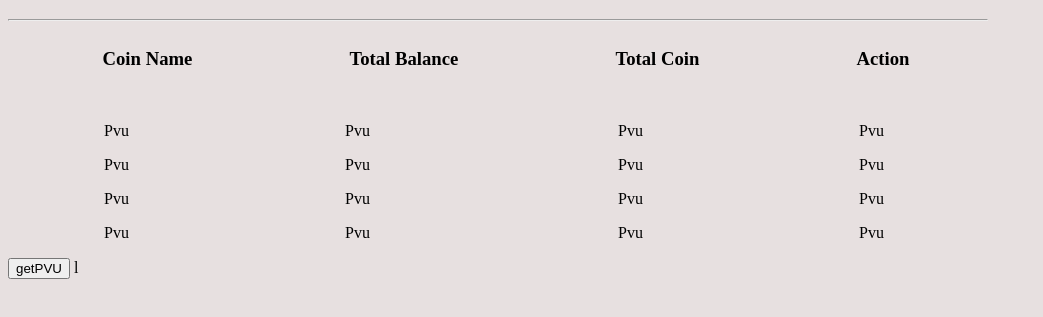
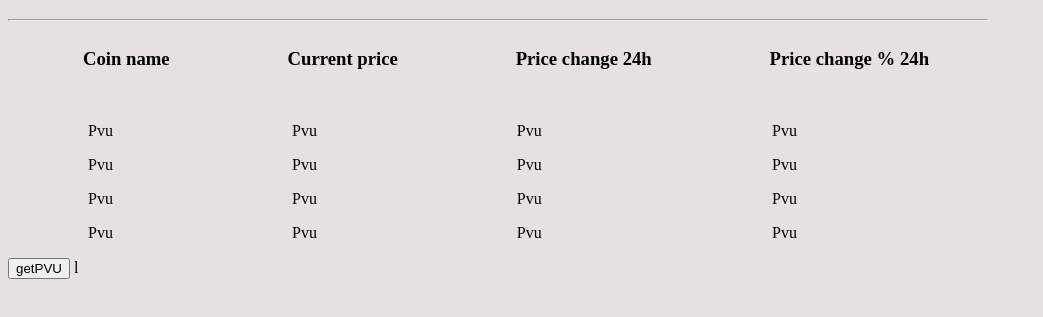
Before and after one commit to hditano/Crypto-API, a plain HTML site: page index.html in a window 1280 px wide. Shown: the part 61-378 px from the top of the page, without its empty margins (0-1043 px from the left). Drawn offline with Linux system fonts and the light colour scheme; no server answers.

Commit message:
added classes to HTML

```diff
--- a/index.html
+++ b/index.html
@@ -18,10 +18,10 @@
     <hr>
     <div class="container">
         <div class="headers">
-            <h3>Coin Name</h3>
-            <h3>Total Balance</h3>
-            <h3>Total Coin</h3>
-            <h3>Action</h3>
+            <h3>Coin name</h3>
+            <h3>Current price</h3>
+            <h3>Price change 24h</h3>
+            <h3>Price change % 24h</h3>
         </div>
         <div class="coin-logo-row">
             <img src="" alt="">
@@ -29,28 +29,28 @@
         <div class="coin-container">
             <div class="temp">
                 <div class="coin-name-row">
-                    <p class="coin-name">Pvu</p>
-                    <p class="coin-name">Pvu</p>
-                    <p>Pvu</p>
-                    <p>Pvu</p>
+                    <p class="coin-name1">Pvu</p>
+                    <p class="coin-name2">Pvu</p>
+                    <p class="coin-name3">Pvu</p>
+                    <p class="coin-name4">Pvu</p>
                 </div>
                 <div class="coin-price-row">
-                    <p class="coin-name">Pvu</p>
-                    <p class="coin-name">Pvu</p>
-                    <p>Pvu</p>
-                    <p>Pvu</p>
+                    <p class="coin-price1">Pvu</p>
+                    <p class="coin-price2">Pvu</p>
+                    <p class="coin-price3">Pvu</p>
+                    <p class="coin-price4">Pvu</p>
                 </div>
                 <div class="coin-price-change">
-                    <p class="coin-name">Pvu</p>
-                    <p class="coin-name">Pvu</p>
-                    <p>Pvu</p>
-                    <p>Pvu</p>
+                    <p class="coin-price-24h1">Pvu</p>
+                    <p class="coin-price-24h2">Pvu</p>
+                    <p class="coin-price-24h3">Pvu</p>
+                    <p class="coin-price-24h4">Pvu</p>
                 </div>
                 <div class="coin-price-change-percentage">
-                    <p class="coin-name">Pvu</p>
-                    <p class="coin-name">Pvu</p>
-                    <p>Pvu</p>
-                    <p>Pvu</p>
+                    <p class="coin-price-percentage1">Pvu</p>
+                    <p class="coin-price-percentage2">Pvu</p>
+                    <p class="coin-price-percentage3">Pvu</p>
+                    <p class="coin-price-percentage4">Pvu</p>
                 </div>
             </div>
         </div>
--- a/script.js
+++ b/script.js
@@ -1,7 +1,7 @@
 const myArray = [];
 const coinLogo = document.querySelector('.coin-logo');
 const getButton = document.querySelector('.getPVU');
-const coinName = document.querySelector('.coin-name');
+const coinName = document.querySelector('.')
 
 fetch('https://api.coingecko.com/api/v3/coins/list', {
         'method': 'GET'
--- a/style.css
+++ b/style.css
@@ -28,19 +28,19 @@ header > div{
 }
 
 .coin-name-row, .coin-price-row, .coin-price-change, .coin-price-change-percentage {
-    margin-left: 6em;
+    margin-left: 5em;
     justify-content: space-around;
     width: 20%;
 }
 
 .coin-price-row {
-    margin-left: 7em;
+    margin-left: 0.5em;
 }
 
 .coin-price-change {
-    margin-left: 9em;
+    margin-left: 1.8em;
 }
 
 .coin-price-change-percentage {
-    margin-left: 7em;
+    margin-left: 3.7em;
 }
```
